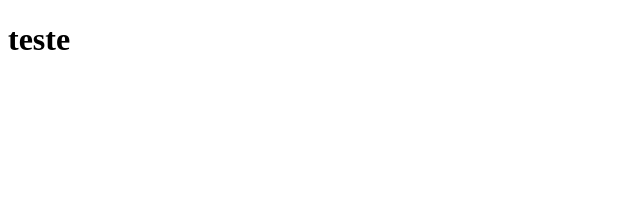
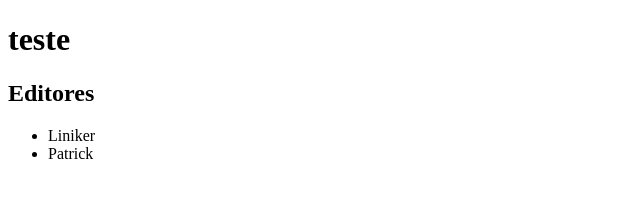
Before and after one commit to LinikerLopes/Developer, a plain HTML site: page index.html in a window 1280 px wide. Shown: the whole page, without its empty margins (0-640 px from the left). Drawn offline with Linux system fonts and the light colour scheme.

Commit message:
Add publisher list to index.html

```diff
--- a/index.html
+++ b/index.html
@@ -1,11 +1,19 @@
 <!DOCTYPE html>
 <html lang="ptBR">
+
 <head>
     <meta charset="UTF-8">
     <meta name="viewport" content="width=device-width, initial-scale=1.0">
     <title>Teste</title>
 </head>
+
 <body>
     <h1>teste</h1>
+    <h2>Editores</h2>
+    <ul>
+        <li>Liniker</li>
+        <li>Patrick</li>
+    </ul>
 </body>
+
 </html>
```
